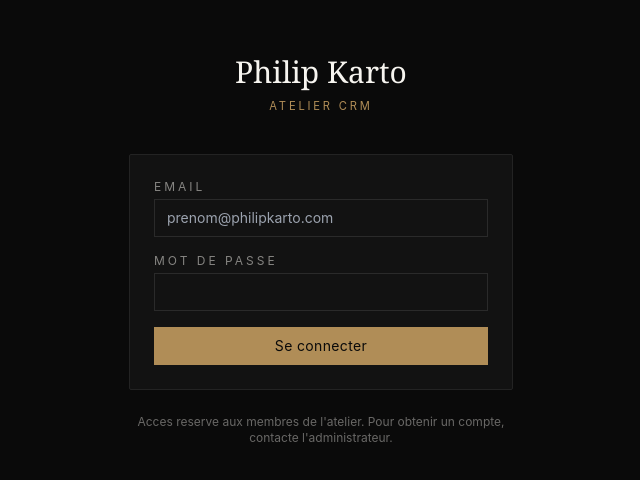
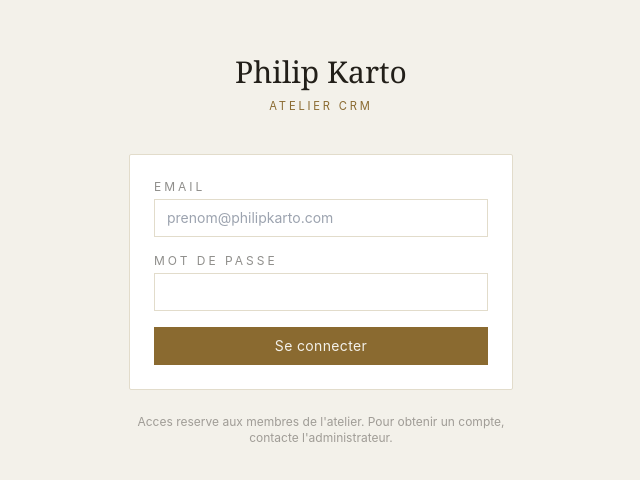
Before and after one commit to philipkarto-miami/CRM, a Next.js app: page /login in a window 1280 px wide. Shown: the part 150-630 px from the top of the page, without its empty margins (319-959 px from the left). Built offline with nearby package versions, Linux system fonts and the light colour scheme.

Commit message:
Refonte esthetique claire et epuree, logo officiel

```diff
--- a/src/app/(app)/bags/page.tsx
+++ b/src/app/(app)/bags/page.tsx
@@ -36,7 +36,7 @@ export default async function BagsPage() {
           </thead>
           <tbody>
             {(bags as Bag[] | null)?.map((bag) => (
-              <tr key={bag.id} className="border-b border-line/60 last:border-0 hover:bg-white/[0.02]">
+              <tr key={bag.id} className="border-b border-line/60 last:border-0 hover:bg-black/[0.02]">
                 <td className="px-4 py-3">
                   <Link href={`/bags/${bag.id}`} className="text-gold hover:underline">
                     {bag.serial_number}
--- a/src/app/(app)/catalogue/[sku]/page.tsx
+++ b/src/app/(app)/catalogue/[sku]/page.tsx
@@ -90,7 +90,7 @@ export default async function SkuCatalogDetailPage({ params }: { params: { sku:
         <div>
           <Card>
             <CardTitle>Photo</CardTitle>
-            <div className="mb-3 flex h-40 items-center justify-center overflow-hidden rounded-sm bg-white/5">
+            <div className="mb-3 flex h-40 items-center justify-center overflow-hidden rounded-sm bg-black/[0.03]">
               {photoUrl ? (
                 // eslint-disable-next-line @next/next/no-img-element
                 <img src={photoUrl} alt="" className="h-full w-full object-cover" />
--- a/src/app/(app)/catalogue/page.tsx
+++ b/src/app/(app)/catalogue/page.tsx
@@ -51,7 +51,7 @@ export default async function CataloguePage({ searchParams }: { searchParams: {
             href={`/catalogue/${entry.sku}`}
             className="card block space-y-2 rounded-sm p-3 hover:border-gold/40"
           >
-            <div className="flex h-28 items-center justify-center overflow-hidden rounded-sm bg-white/5">
+            <div className="flex h-28 items-center justify-center overflow-hidden rounded-sm bg-black/[0.03]">
               {photoUrls.has(entry.sku) ? (
                 // eslint-disable-next-line @next/next/no-img-element
                 <img src={photoUrls.get(entry.sku)} alt="" className="h-full w-full object-cover" />
--- a/src/app/(app)/production/page.tsx
+++ b/src/app/(app)/production/page.tsx
@@ -29,7 +29,7 @@ export default async function ProductionPage() {
           <div key={col.phase} className="w-64 shrink-0">
             <div className="card mb-3 flex items-center justify-between rounded-sm px-3 py-2">
               <p className="eyebrow truncate">{PHASE_LABELS[col.phase]}</p>
-              <span className="ml-2 shrink-0 rounded-full bg-white/10 px-2 py-0.5 text-xs text-paper">
+              <span className="ml-2 shrink-0 rounded-full bg-black/10 px-2 py-0.5 text-xs text-paper">
                 {col.bags.length}
               </span>
             </div>
@@ -46,7 +46,7 @@ export default async function ProductionPage() {
                   >
                     <p className="text-xs text-gold">{bag.serial_number}</p>
                     <p className="mb-2 truncate text-sm text-paper/80">{bag.model_label}</p>
-                    <div className="h-1 w-full rounded-full bg-white/10">
+                    <div className="h-1 w-full rounded-full bg-black/10">
                       <div
                         className="h-1 rounded-full bg-gold"
                         style={{ width: `${pct}%` }}
--- a/src/app/globals.css
+++ b/src/app/globals.css
@@ -8,13 +8,13 @@
 }
 
 body {
-  background-color: #0a0a0a;
-  color: #f7f5f0;
+  background-color: #f3f1ea;
+  color: #221f19;
 }
 
 ::selection {
-  background-color: #b08d57;
-  color: #0a0a0a;
+  background-color: #8a6a30;
+  color: #ffffff;
 }
 
 /* Scrollbar discret, dans le ton de la charte */
@@ -22,12 +22,12 @@ body {
   width: 10px;
 }
 ::-webkit-scrollbar-track {
-  background: #0a0a0a;
+  background: #f3f1ea;
 }
 ::-webkit-scrollbar-thumb {
-  background-color: #2a2a2a;
+  background-color: #d8d1bd;
   border-radius: 999px;
-  border: 2px solid #0a0a0a;
+  border: 2px solid #f3f1ea;
 }
 
 .eyebrow {
@@ -35,20 +35,20 @@ body {
   text-transform: uppercase;
   letter-spacing: 0.25em;
   font-size: 0.7rem;
-  color: #b08d57;
+  color: #8a6a30;
 }
 
 .card {
-  background-color: #121212;
-  border: 1px solid #232323;
+  background-color: #ffffff;
+  border: 1px solid #e2dccb;
 }
 
 .input-base {
-  background-color: #121212;
-  border: 1px solid #2a2a2a;
-  color: #f7f5f0;
+  background-color: #ffffff;
+  border: 1px solid #e2dccb;
+  color: #221f19;
 }
 .input-base:focus {
   outline: none;
-  border-color: #b08d57;
+  border-color: #8a6a30;
 }
--- a/src/components/LogoutButton.tsx
+++ b/src/components/LogoutButton.tsx
@@ -14,7 +14,7 @@ export function LogoutButton() {
         router.push("/login");
         router.refresh();
       }}
-      className="text-xs uppercase tracking-widest2 text-paper/50 hover:text-gold"
+      className="text-xs uppercase tracking-widest2 text-white/50 hover:text-[#c9a35c]"
     >
       Deconnexion
     </button>
--- a/src/components/Sidebar.tsx
+++ b/src/components/Sidebar.tsx
@@ -21,11 +21,15 @@ const NAV: { href: string; label: string; roles?: UserRole[] }[] = [
 export function Sidebar({ role, fullName }: { role: UserRole; fullName: string }) {
   const pathname = usePathname();
 
+  // La sidebar reste sombre (comme le bandeau noir du site philipkarto.com)
+  // pendant que le reste de l'outil est clair et epure : le logo blanc
+  // officiel n'existe que dans cette variante, il a besoin d'un fond sombre.
   return (
-    <aside className="flex h-screen w-64 shrink-0 flex-col border-r border-line bg-ink">
+    <aside className="flex h-screen w-64 shrink-0 flex-col bg-brandDark">
       <div className="px-6 py-8">
-        <p className="font-serif text-xl tracking-wide text-paper">Philip Karto</p>
-        <p className="eyebrow mt-1">Atelier CRM</p>
+        {/* eslint-disable-next-line @next/next/no-img-element */}
+        <img src="/philip-karto-logo-white.avif" alt="Philip Karto" className="h-6 w-auto" />
+        <p className="mt-2 text-[0.7rem] uppercase tracking-widest2 text-[#8a6a30]">Atelier CRM</p>
       </div>
 
       <nav className="flex-1 space-y-1 px-3">
@@ -37,7 +41,9 @@ export function Sidebar({ role, fullName }: { role: UserRole; fullName: string }
               href={item.href}
               className={cn(
                 "block px-3 py-2 text-sm tracking-wide transition-colors",
-                active ? "border-l-2 border-gold bg-white/5 text-gold" : "border-l-2 border-transparent text-paper/60 hover:text-paper"
+                active
+                  ? "border-l-2 border-gold bg-white/5 text-[#c9a35c]"
+                  : "border-l-2 border-transparent text-white/50 hover:text-white/90"
               )}
             >
               {item.label}
@@ -46,9 +52,9 @@ export function Sidebar({ role, fullName }: { role: UserRole; fullName: string }
         })}
       </nav>
 
-      <div className="border-t border-line px-6 py-4">
-        <p className="text-sm text-paper">{fullName}</p>
-        <p className="mb-3 text-xs uppercase tracking-widest2 text-paper/40">{role}</p>
+      <div className="border-t border-white/10 px-6 py-4">
+        <p className="text-sm text-white/80">{fullName}</p>
+        <p className="mb-3 text-xs uppercase tracking-widest2 text-white/30">{role}</p>
         <LogoutButton />
       </div>
     </aside>
--- a/src/components/SkuStepsEditor.tsx
+++ b/src/components/SkuStepsEditor.tsx
@@ -101,7 +101,7 @@ export function SkuStepsEditor({
                   if (dragIndex !== null && dragIndex !== index) reorder(dragIndex, index);
                   setDragIndex(null);
                 }}
-                className="flex items-center gap-3 rounded-sm border border-line/60 bg-white/[0.02] px-3 py-2"
+                className="flex items-center gap-3 rounded-sm border border-line/60 bg-black/[0.02] px-3 py-2"
               >
                 <span className="cursor-grab text-paper/30" aria-hidden="true">
                   ⠿
--- a/tailwind.config.ts
+++ b/tailwind.config.ts
@@ -5,11 +5,20 @@ const config: Config = {
   theme: {
     extend: {
       colors: {
-        ink: "#0a0a0a",
-        paper: "#f7f5f0",
-        bone: "#eae6db",
-        gold: "#b08d57",
-        line: "#2a2a2a",
+        // Theme clair et epure, inspire du site philipkarto.com (fond gris
+        // chaud, cartes blanches, texte quasi noir, accent or fonce pour
+        // rester lisible sur fond clair). "ink" reste le nom du fond
+        // principal, "paper" celui du texte principal, meme si leurs
+        // valeurs sont desormais inversees par rapport au theme sombre
+        // d'origine.
+        ink: "#f3f1ea",
+        paper: "#221f19",
+        bone: "#ffffff",
+        gold: "#8a6a30",
+        line: "#e2dccb",
+        // Chip sombre dedie pour poser le logo blanc (variante claire du
+        // logo pas fournie) dans la sidebar.
+        brandDark: "#0a0a0a",
       },
       fontFamily: {
         serif: ["var(--font-serif)", "Georgia", "serif"],
```
Also changed, not shown: public/philip-karto-logo-white.avif (added).
